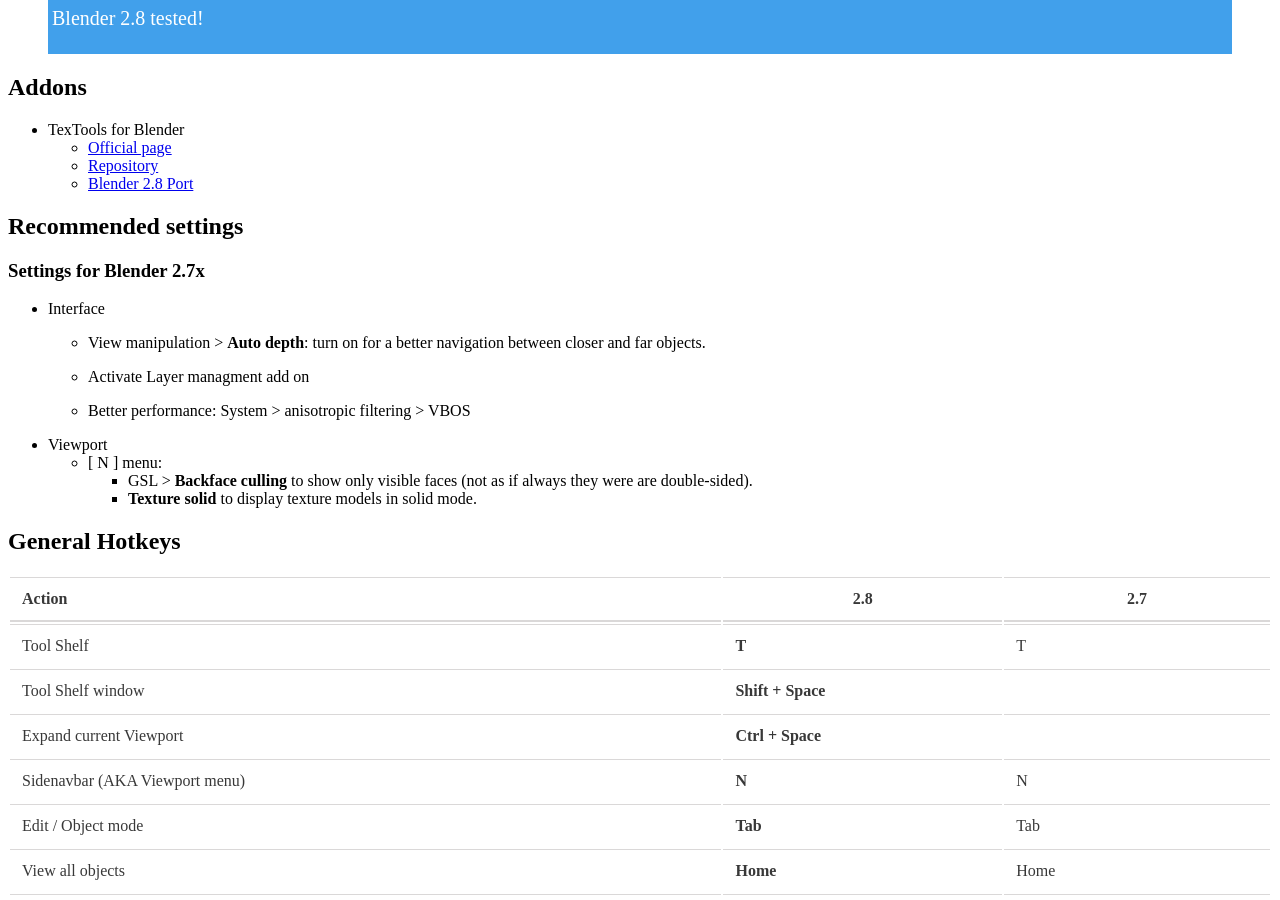
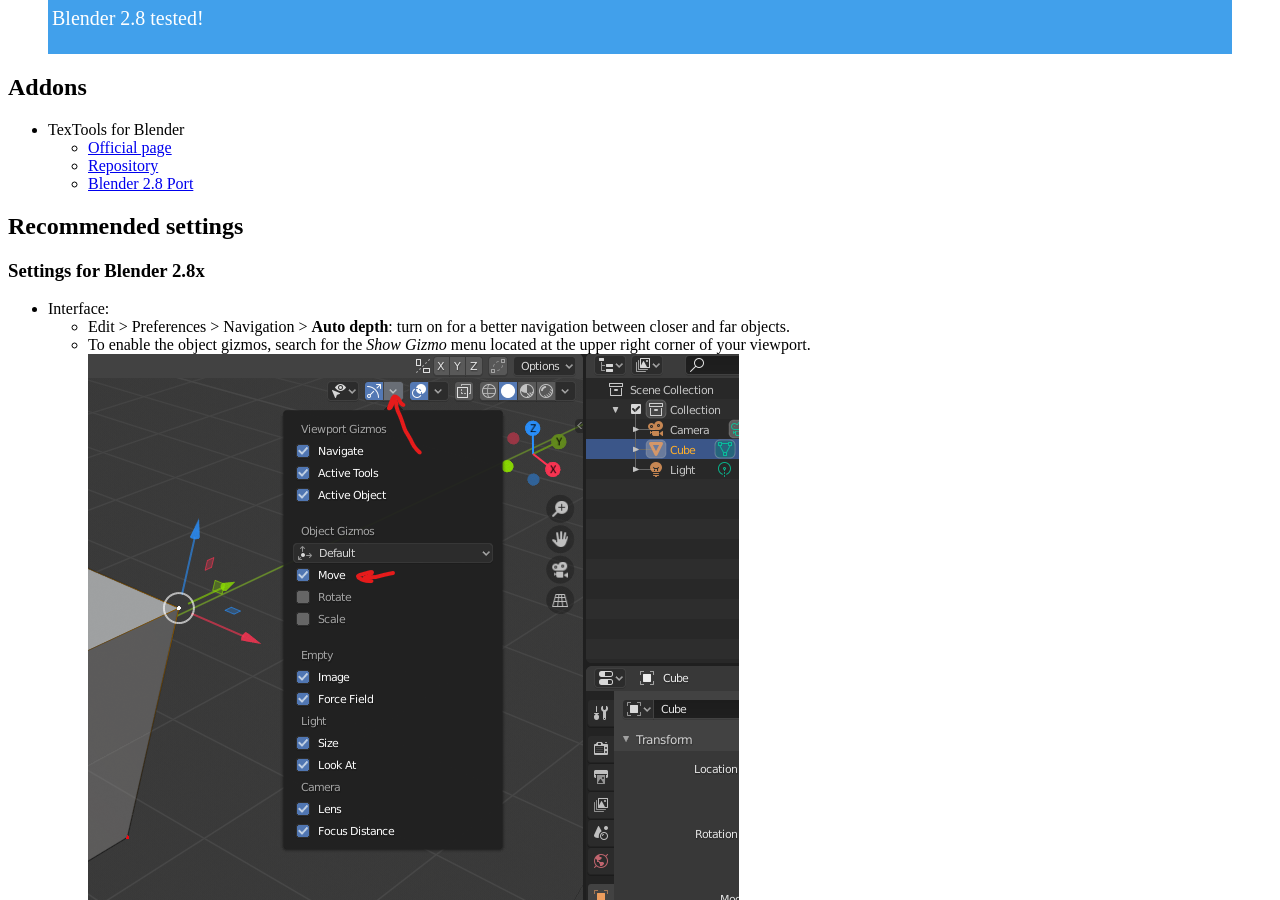
Before and after one commit to equilaterus/wikilaterus, a Jekyll site: the page built from wiki/Videogames-Blender-for-game-engines.md, in a window 1280 px wide and 900 px high, scrolled down 351 px. Built offline with Jekyll 4.4.1, drawn with Linux system fonts in a browser that asks for light colours; nearby versions of some CDN libraries; a style sheet for code colours, icons or effects is not loaded; some of the changed text lies outside the part shown.

Commit message:
Updated Blender 2.81 wiki
Co-Authored-By: Juan Felipe Cañizares Corrales <pipecaniza@outlook.com>
Co-Authored-By: Edwin Osorio <edwin1106@users.noreply.github.com>

```diff
--- a/wiki/Videogames-Blender-for-game-engines.md
+++ b/wiki/Videogames-Blender-for-game-engines.md
@@ -15,6 +15,13 @@
   * [Blender 2.8 Port](https://github.com/SavMartin/TexTools-Blender)
 
 ## Recommended settings
+
+### Settings for Blender 2.8x
+
+* Interface:
+    * Edit > Preferences > Navigation > **Auto depth**: turn on for a better navigation between closer and far objects.
+    * To enable the object gizmos, search for the *Show Gizmo* menu located at the upper right corner of your viewport.
+      ![Blender object gizmos](https://equilaterus.github.io/wikilaterus/assets/img/blender/blender2.8-gizmos.png)
 
 ### Settings for Blender 2.7x
 
```
